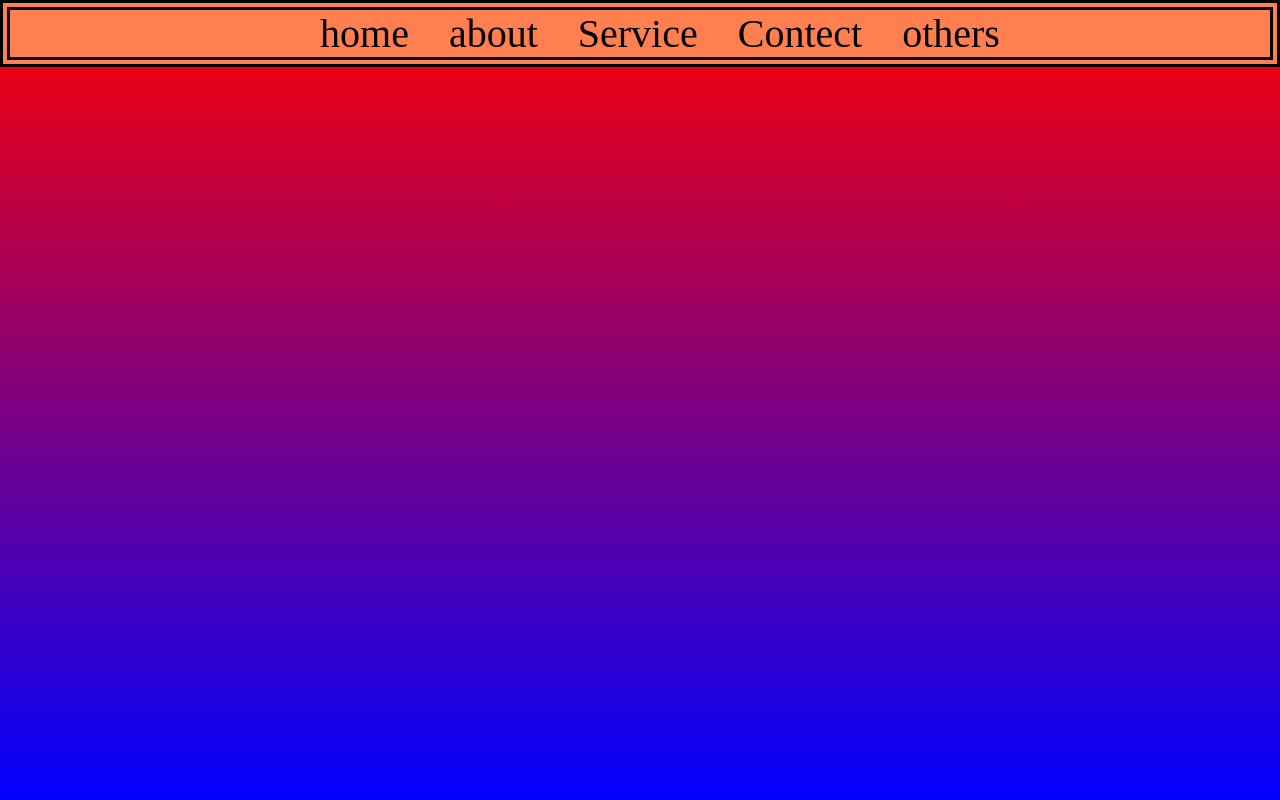
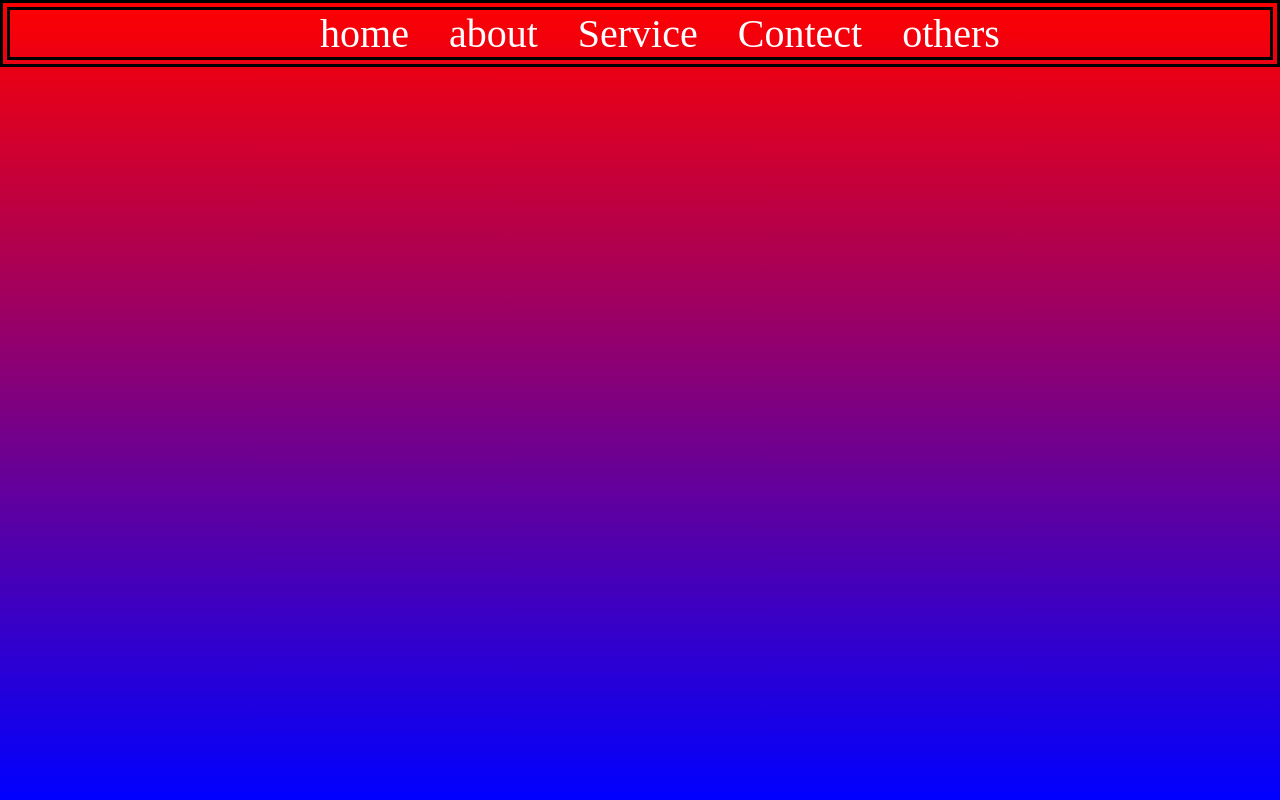
Before and after one commit to Deep21Patel/web_design_task, a plain HTML site: page javascript/nav_menu_slider.html in a window 1280 px wide. Drawn offline with Linux system fonts and the light colour scheme.

Commit message:
Update nav_menu_slider.html

```diff
--- a/javascript/nav_menu_slider.html
+++ b/javascript/nav_menu_slider.html
@@ -15,7 +15,7 @@
         .menu{
 
             height:auto;
-            background: coral;
+            background:;
             position: relative;
             border: 10px double ;
         }
@@ -35,12 +35,12 @@
         a{
 
             text-decoration: none;
-            color: black;
+            color:white;
             transition: 1s;
         }
         a:hover{
 
-            color: brown;
+            color:yellow;
 
 
         }
@@ -77,7 +77,7 @@
 
         .page{
 
-         animation: deep 10s forwards;
+         animation: deep 10s linear forwards;
 
          position: absolute;
          left:-5%;
```
